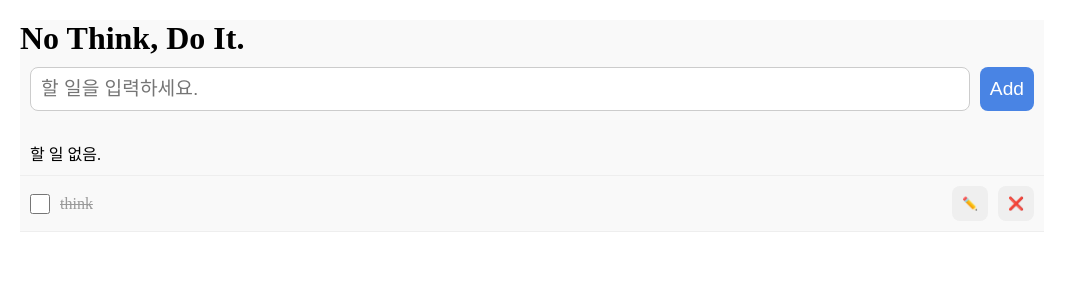
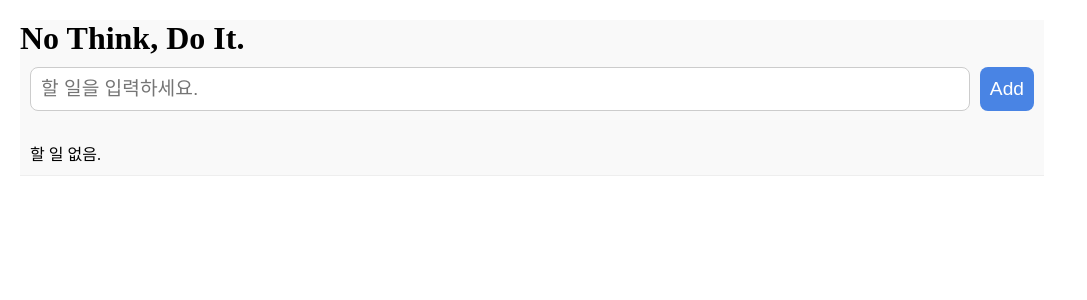
Before and after one commit to esna1032/Programming_React, a React (Vite) app: page / in a window 1280 px wide. Shown: the top 300 px of the page, without its empty margins (0-1087 px from the left). Built offline with nearby package versions, Linux system fonts and the light colour scheme.

Commit message:
TodoListApp show todos

```diff
--- a/src/TodoListApp.jsx
+++ b/src/TodoListApp.jsx
@@ -34,7 +34,7 @@
         <div className="todo">
             <TodoHeader />
             <TodoAdder />
-            <TodoList/>
+            <TodoList todos={todos} />
         </div>
     )
 }
--- a/src/components/Checkbox.jsx
+++ b/src/components/Checkbox.jsx
@@ -1,9 +1,9 @@
 export default function Checkbox(props) {
-    const {id,...rest} = props;
+    const {children,id,...rest} = props;
     return (
         <>
             <input type="checkbox" id={`chk-${id}`} className="todo__check"/>
-            <label htmlFor={`chk-${id}`} className="todo__label">think</label>
+            <label htmlFor={`chk-${id}`} className="todo__label">{children}</label>
         </>
 
     )
--- a/src/components/TodoItem.jsx
+++ b/src/components/TodoItem.jsx
@@ -1,10 +1,10 @@
 import Checkbox from './Checkbox.jsx'
 import Button from './Button.jsx'
 
-export default function TodoHeader() {
+export default function TodoHeader({ todo }) {
     return (
-        <li className="todo__item todo__item--complete">
-            <Checkbox id="i" />
+        <li className={`todo__item ${todo.isCompleted ? " todo__item--completed" : ""}`}>
+            <Checkbox id={todo.id}>{todo.text}</Checkbox>
 
             <Button className="todo__button todo__button--edit">✏️</Button>
             <Button className="todo__button todo__button--delete">❌</Button>
--- a/src/components/TodoList.jsx
+++ b/src/components/TodoList.jsx
@@ -1,12 +1,18 @@
 import TodoItemEmpty from './TodoItemEmpty.jsx'
 import TodoItem from './TodoItem.jsx'
 
-export default function TodoList() {
+export default function TodoList({ todos }) {
     return (
         <ul className="todo__list">
-            <TodoItemEmpty />
-            <TodoItem />
+            {/* todos에 값이 없으면, TodoItemEmpty */}
+            {todos.length === 0 && <TodoItemEmpty />}
 
+            {/* todos에 값이 있으면, TodoItem에 todo를 넣자 */}
+            {todos.length > 0 &&
+                todos.map((todo) =>
+                    <TodoItem todo={todo} />
+                )
+            }
         </ul>
     )
 }
```
